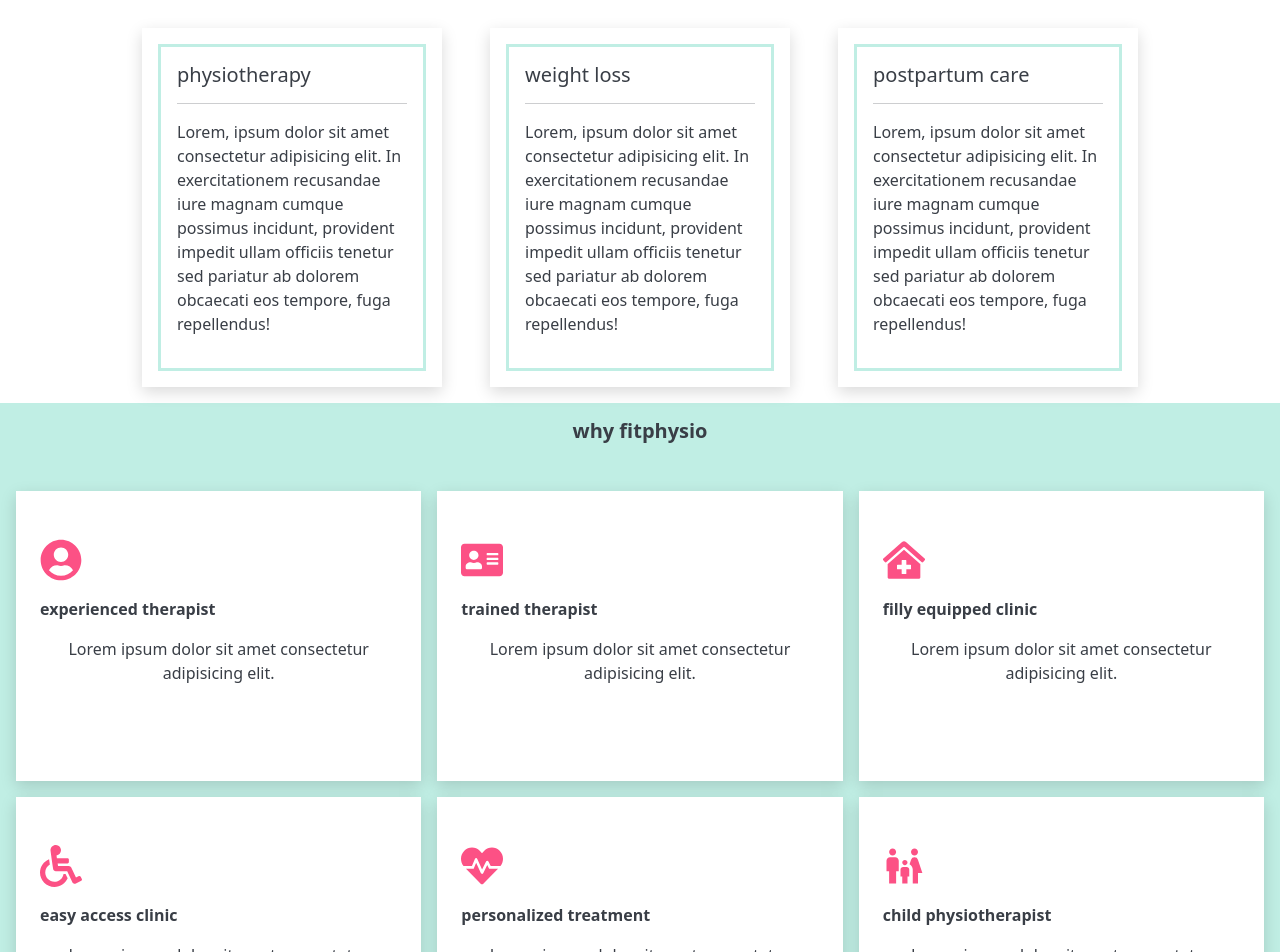
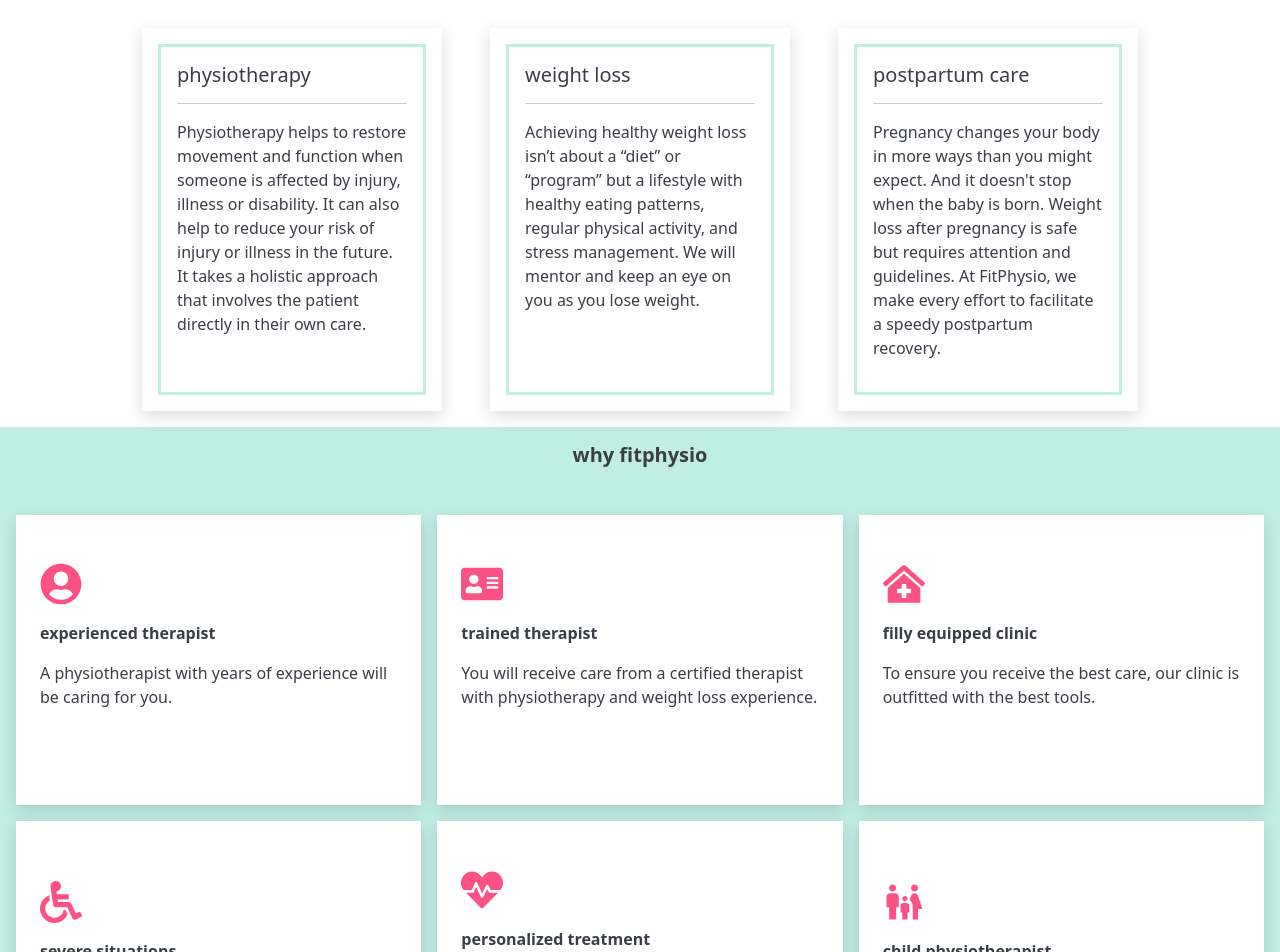
Before and after one commit to pradhanishan/fitphysionepal, a React (Create React App) app in the folder fitphysionepal/: page / in a window 1280 px wide. Shown: the part 100-1052 px from the top of the page. Built offline with nearby package versions, Linux system fonts and the light colour scheme.

Commit message:
modify content

```diff
--- a/fitphysionepal/src/components/cards/AboutEmployeeCard.tsx
+++ b/fitphysionepal/src/components/cards/AboutEmployeeCard.tsx
@@ -13,9 +13,7 @@ const AboutEmployeeCard: FC = () => {
       <Card.Body>
         <Card.Title>Prashansa Pradhan</Card.Title>
         <span className={classes["employee-position"]}>Physiotherapist</span>
-        <Card.Text>
-          Some quick example text to build on the card title and make up the bulk of the card's content.
-        </Card.Text>
+        <Card.Text>a licensed therapist with expertise in physiotherapy, pregnancy care, and weight loss.</Card.Text>
         <div className={classes["about-employee-icons-container"]}>
           <Icon>
             <FaFacebookF size={32} />
--- a/fitphysionepal/src/components/cards/ServiceCard.tsx
+++ b/fitphysionepal/src/components/cards/ServiceCard.tsx
@@ -15,7 +15,7 @@ const ServiceCard: FC<IServiceCardProps> = (props: IServiceCardProps) => {
       <Card.Img variant="top" src={image} height="50%" />
       <Card.Body className={classes["service-card-body"]}>
         <Card.Title className={classes["service-card-title"]}>{title}</Card.Title>
-        <Card.Text>{text.length > 150 ? `${text.substring(0, 147)}...` : text.length}</Card.Text>
+        <Card.Text>{text}</Card.Text>
         {/* <Button style={{ backgroundColor: "#fc5185", border: "none" }}>
           read more <MdExpandMore />
         </Button> */}
--- a/fitphysionepal/src/components/cards/about-card.module.css
+++ b/fitphysionepal/src/components/cards/about-card.module.css
@@ -10,6 +10,7 @@
   padding-right: 1.5rem;
   padding-bottom: 5rem;
   box-shadow: rgba(0, 0, 0, 0.15) 0px 5px 15px 0px;
+  text-align: left;
 }
 
 .about-card-bold {
--- a/fitphysionepal/src/components/cards/primary-service-card.module.css
+++ b/fitphysionepal/src/components/cards/primary-service-card.module.css
@@ -13,4 +13,5 @@
 .primary-service-card-inner {
   border: 3px solid var(--color-tertiary);
   padding: 1rem;
+  height: 100%;
 }
--- a/fitphysionepal/src/components/cards/service-card.module.css
+++ b/fitphysionepal/src/components/cards/service-card.module.css
@@ -1,4 +1,5 @@
 .service-card {
   border: none;
   box-shadow: rgba(0, 0, 0, 0.15) 0px 5px 15px 0px;
+  text-align: left;
 }
--- a/fitphysionepal/src/data/abouts.ts
+++ b/fitphysionepal/src/data/abouts.ts
@@ -8,31 +8,31 @@ export const abouts: TAbouts[] = [
   {
     id: 0,
     heading: "experienced therapist",
-    content: "Lorem ipsum dolor sit amet consectetur adipisicing elit.",
+    content: "A physiotherapist with years of experience will be caring for you.",
   },
   {
     id: 1,
     heading: "trained therapist",
-    content: "Lorem ipsum dolor sit amet consectetur adipisicing elit.",
+    content: "You will receive care from a certified therapist with physiotherapy and weight loss experience.",
   },
   {
     id: 2,
     heading: "filly equipped clinic",
-    content: "Lorem ipsum dolor sit amet consectetur adipisicing elit.",
+    content: "To ensure you receive the best care, our clinic is outfitted with the best tools.",
   },
   {
     id: 3,
-    heading: "easy access clinic",
-    content: "Lorem ipsum dolor sit amet consectetur adipisicing elit.",
+    heading: "severe situations",
+    content: "We offer recovery support for extremely challenging conditions.",
   },
   {
     id: 4,
     heading: "personalized treatment",
-    content: "Lorem ipsum dolor sit amet consectetur adipisicing elit.",
+    content: "To guarantee you get the finest care, you will receive a customised therapy that fits your conditions.",
   },
   {
     id: 5,
     heading: "child physiotherapist",
-    content: "Lorem ipsum dolor sit amet consectetur adipisicing elit.",
+    content: "We offer therapy to people of all ages, including children.",
   },
 ];
--- a/fitphysionepal/src/data/services.ts
+++ b/fitphysionepal/src/data/services.ts
@@ -22,73 +22,73 @@ export const services: TServices = [
   {
     id: 1,
     title: "child physiotherapy",
-    text: "Lorem ipsum dolor sit amet, consectetur adipiscing elit. Phasellus id egestas nulla. Sed semper malesuada aliquet. In eget nisi id lectus accumsan aliquet at sit amet ligula. Nunc in erat ac eros rutrum fringilla. Vestibulum ante ipsum primis in faucibus orci luctus et ultrices posuere cubilia curae; Praesent id ante tristique, molestie ipsum ac, ornare ligula. Suspendisse potenti.",
+    text: "The management and care of infants, children, and adolescents from birth to 18 years of age or the completion of high school. We collaborate with young people, their families, and other caregivers when treating children and adolescents.",
     image: childPhysiotherapyImage,
   },
   {
     id: 2,
     title: "heart conditions",
-    text: "Lorem ipsum dolor sit amet, consectetur adipiscing elit. Phasellus id egestas nulla. Sed semper malesuada aliquet. In eget nisi id lectus accumsan aliquet at sit amet ligula. Nunc in erat ac eros rutrum fringilla. Vestibulum ante ipsum primis in faucibus orci luctus et ultrices posuere cubilia curae; Praesent id ante tristique, molestie ipsum ac, ornare ligula. Suspendisse potenti.",
+    text: "Lorem ipsum dolor sit amet, consectetur adipiscing elit. Phasellus id egestas nulla. Sed semper malesuada aliquet. In eget nisi id lectus accumsan aliquet at sit amet ligula. Nunc in erat ac eros rutrum fringilla. Vestibulum ante ipsum",
     image: heartTreatmentImage,
   },
   {
     id: 3,
     title: "kinesio taping",
-    text: "Lorem ipsum dolor sit amet, consectetur adipiscing elit. Phasellus id egestas nulla. Sed semper malesuada aliquet. In eget nisi id lectus accumsan aliquet at sit amet ligula. Nunc in erat ac eros rutrum fringilla. Vestibulum ante ipsum primis in faucibus orci luctus et ultrices posuere cubilia curae; Praesent id ante tristique, molestie ipsum ac, ornare ligula. Suspendisse potenti.",
+    text: "Kinesio tape is used to simulate the flexibility of skin so that you can move through your whole range of motion. Even as you exercise or take showers, the medical-grade adhesive on the tape is water-resistant and powerful enough to remain in place for three to five days.",
     image: kinesioTapingImage,
   },
   {
     id: 4,
     title: "sport injury",
-    text: "Lorem ipsum dolor sit amet, consectetur adipiscing elit. Phasellus id egestas nulla. Sed semper malesuada aliquet. In eget nisi id lectus accumsan aliquet at sit amet ligula. Nunc in erat ac eros rutrum fringilla. Vestibulum ante ipsum primis in faucibus orci luctus et ultrices posuere cubilia curae; Praesent id ante tristique, molestie ipsum ac, ornare ligula. Suspendisse potenti.",
+    text: "Lorem ipsum dolor sit amet, consectetur adipiscing elit. Phasellus id egestas nulla. Sed semper malesuada aliquet. In eget nisi id lectus accumsan aliquet at sit amet ligula. Nunc in erat ac eros rutrum fringilla. Vestibulum ante ipsum",
     image: injuriesImage,
   },
   {
     id: 5,
     title: "chronic pain therapy",
-    text: "Lorem ipsum dolor sit amet, consectetur adipiscing elit. Phasellus id egestas nulla. Sed semper malesuada aliquet. In eget nisi id lectus accumsan aliquet at sit amet ligula. Nunc in erat ac eros rutrum fringilla. Vestibulum ante ipsum primis in faucibus orci luctus et ultrices posuere cubilia curae; Praesent id ante tristique, molestie ipsum ac, ornare ligula. Suspendisse potenti.",
+    text: "You may be able to treat chronic pain with the following therapies: Cognitive-behavioral therapy (CBT): This type of psychotherapy teaches you coping mechanisms and changes the way you view pain.",
     image: painTherapyImage,
   },
   {
     id: 6,
     title: "movement analysis",
-    text: "Lorem ipsum dolor sit amet, consectetur adipiscing elit. Phasellus id egestas nulla. Sed semper malesuada aliquet. In eget nisi id lectus accumsan aliquet at sit amet ligula. Nunc in erat ac eros rutrum fringilla. Vestibulum ante ipsum primis in faucibus orci luctus et ultrices posuere cubilia curae; Praesent id ante tristique, molestie ipsum ac, ornare ligula. Suspendisse potenti.",
+    text: "The gathering of factual information that depicts a subject's movement, a physical examination, and pertinent medical history all aid in movement analysis. Any movement can be analyzed, but clinical analyses of walking are the most common.",
     image: movementAnalysisImage,
   },
   {
     id: 7,
     title: "weight loss",
-    text: "Lorem ipsum dolor sit amet, consectetur adipiscing elit. Phasellus id egestas nulla. Sed semper malesuada aliquet. In eget nisi id lectus accumsan aliquet at sit amet ligula. Nunc in erat ac eros rutrum fringilla. Vestibulum ante ipsum primis in faucibus orci luctus et ultrices posuere cubilia curae; Praesent id ante tristique, molestie ipsum ac, ornare ligula. Suspendisse potenti.",
+    text: "Achieving healthy weight loss isn’t about a “diet” or “program” but a lifestyle with healthy eating patterns, regular physical activity, and stress management. We will mentor and keep an eye on you as you lose weight.",
     image: weightLossImage,
   },
   {
     id: 8,
     title: "nutrition",
-    text: "Lorem ipsum dolor sit amet, consectetur adipiscing elit. Phasellus id egestas nulla. Sed semper malesuada aliquet. In eget nisi id lectus accumsan aliquet at sit amet ligula. Nunc in erat ac eros rutrum fringilla. Vestibulum ante ipsum primis in faucibus orci luctus et ultrices posuere cubilia curae; Praesent id ante tristique, molestie ipsum ac, ornare ligula. Suspendisse potenti.",
+    text: "Lorem ipsum dolor sit amet, consectetur adipiscing elit. Phasellus id egestas nulla. Sed semper malesuada aliquet. In eget nisi id lectus accumsan aliquet at sit amet ligula. Nunc in erat ac eros rutrum fringilla. Vestibulum ante ipsum",
     image: nutritionImage,
   },
   {
     id: 9,
     title: "endurance training",
-    text: "Lorem ipsum dolor sit amet, consectetur adipiscing elit. Phasellus id egestas nulla. Sed semper malesuada aliquet. In eget nisi id lectus accumsan aliquet at sit amet ligula. Nunc in erat ac eros rutrum fringilla. Vestibulum ante ipsum primis in faucibus orci luctus et ultrices posuere cubilia curae; Praesent id ante tristique, molestie ipsum ac, ornare ligula. Suspendisse potenti.",
+    text: "It is most often a combination of physiological and psychological factors that allow us to continue doing what we are doing for as long as we desire. We offer you endurance-building training.",
     image: enduranceTrainingImage,
   },
   {
     id: 10,
     title: "breathing",
-    text: "Lorem ipsum dolor sit amet, consectetur adipiscing elit. Phasellus id egestas nulla. Sed semper malesuada aliquet. In eget nisi id lectus accumsan aliquet at sit amet ligula. Nunc in erat ac eros rutrum fringilla. Vestibulum ante ipsum primis in faucibus orci luctus et ultrices posuere cubilia curae; Praesent id ante tristique, molestie ipsum ac, ornare ligula. Suspendisse potenti.",
+    text: "Lorem ipsum dolor sit amet, consectetur adipiscing elit. Phasellus id egestas nulla. Sed semper malesuada aliquet. In eget nisi id lectus accumsan aliquet at sit amet ligula. Nunc in erat ac eros rutrum fringilla. Vestibulum ante ipsum",
     image: breathingImage,
   },
   {
     id: 11,
     title: "Diastasis recti",
-    text: "Lorem ipsum dolor sit amet, consectetur adipiscing elit. Phasellus id egestas nulla. Sed semper malesuada aliquet. In eget nisi id lectus accumsan aliquet at sit amet ligula. Nunc in erat ac eros rutrum fringilla. Vestibulum ante ipsum primis in faucibus orci luctus et ultrices posuere cubilia curae; Praesent id ante tristique, molestie ipsum ac, ornare ligula. Suspendisse potenti.",
+    text: "Diastasis recti is a common condition in pregnant and postpartum people. It occurs when the rectus abdominis muscles (six-pack ab muscles) separate during pregnancy from being stretched. The separation can make a person's belly stick out or bulge months or years postpartum.",
     image: pregnancyImage,
   },
   {
     id: 12,
     title: "Kegel's exercise",
-    text: "Lorem ipsum dolor sit amet, consectetur adipiscing elit. Phasellus id egestas nulla. Sed semper malesuada aliquet. In eget nisi id lectus accumsan aliquet at sit amet ligula. Nunc in erat ac eros rutrum fringilla. Vestibulum ante ipsum primis in faucibus orci luctus et ultrices posuere cubilia curae; Praesent id ante tristique, molestie ipsum ac, ornare ligula. Suspendisse potenti.",
+    text: "Kegel exercises will strengthen the muscles in your pelvic floor if you do them correctly and frequently.",
     image: pregnancyExerciseImage,
   },
 ];
@@ -103,16 +103,16 @@ export const primaryServices: TPrimaryServices = [
   {
     id: 0,
     title: "physiotherapy",
-    text: "Lorem, ipsum dolor sit amet consectetur adipisicing elit. In exercitationem recusandae iure magnam cumque possimus incidunt, provident impedit ullam officiis tenetur sed pariatur ab dolorem obcaecati eos tempore, fuga repellendus!",
+    text: "Physiotherapy helps to restore movement and function when someone is affected by injury, illness or disability. It can also help to reduce your risk of injury or illness in the future. It takes a holistic approach that involves the patient directly in their own care.",
   },
   {
     id: 1,
     title: "weight loss",
-    text: "Lorem, ipsum dolor sit amet consectetur adipisicing elit. In exercitationem recusandae iure magnam cumque possimus incidunt, provident impedit ullam officiis tenetur sed pariatur ab dolorem obcaecati eos tempore, fuga repellendus!",
+    text: `Achieving healthy weight loss isn’t about a “diet” or “program” but a lifestyle with healthy eating patterns, regular physical activity, and stress management. We will mentor and keep an eye on you as you lose weight.`,
   },
   {
     id: 2,
     title: "postpartum care",
-    text: "Lorem, ipsum dolor sit amet consectetur adipisicing elit. In exercitationem recusandae iure magnam cumque possimus incidunt, provident impedit ullam officiis tenetur sed pariatur ab dolorem obcaecati eos tempore, fuga repellendus!",
+    text: "Pregnancy changes your body in more ways than you might expect. And it doesn't stop when the baby is born. Weight loss after pregnancy is safe but requires attention and guidelines. At FitPhysio, we make every effort to facilitate a speedy postpartum recovery.",
   },
 ];
```
Also changed, not shown: fitphysionepal/src/pages/AboutPage.tsx (+5 -5 lines).
